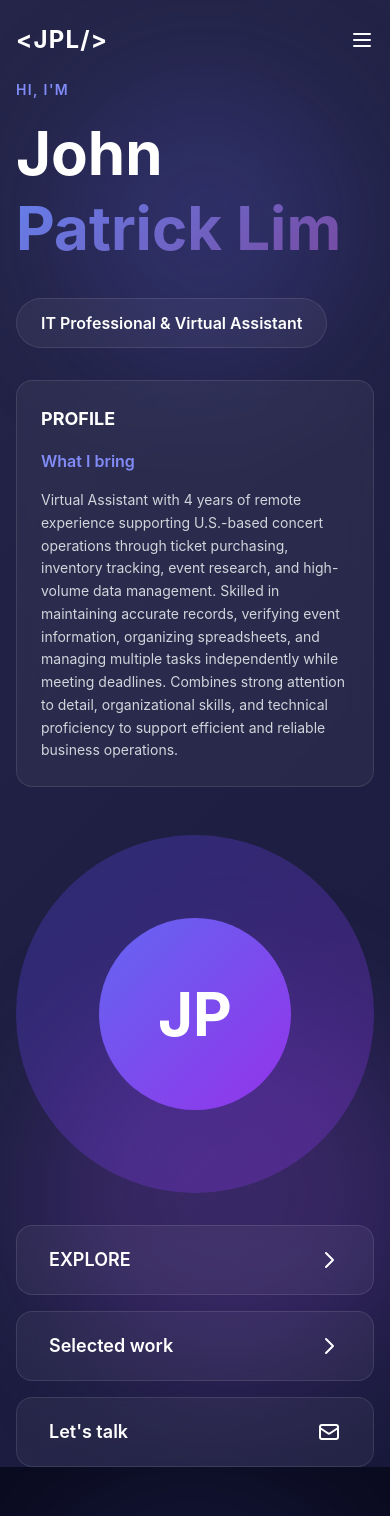
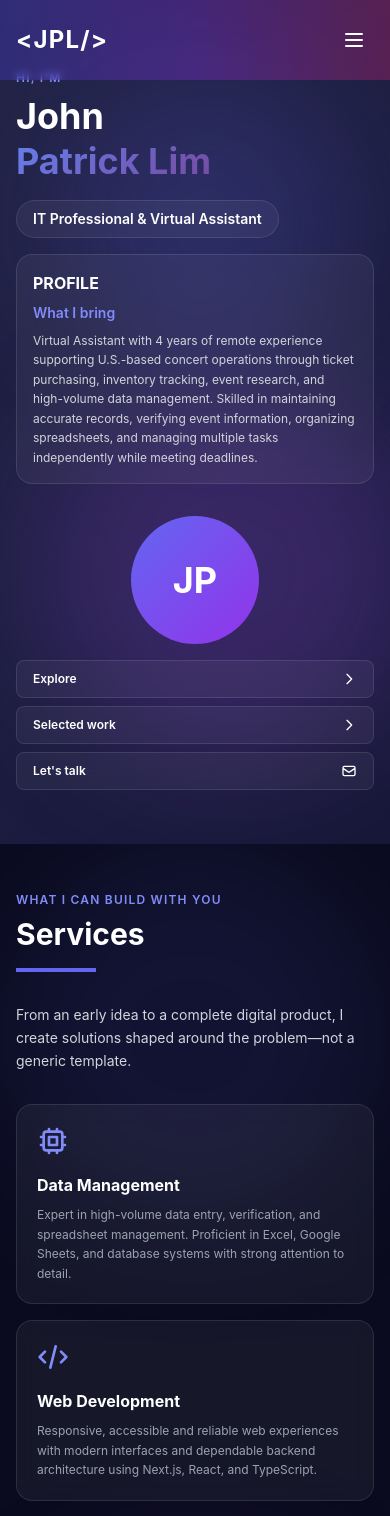
Before and after one commit to jplim2022-bck/Portfolio, a Next.js app: page / in a window 390 px wide. Shown: the top 1516 px of the page. Built offline with nearby package versions, Linux system fonts and the light colour scheme.

Commit message:
Optimize mobile view and update navigation with gradient header

```diff
--- a/components/Hero.tsx
+++ b/components/Hero.tsx
@@ -4,70 +4,63 @@ export default function Hero() {
   return (
     <section
       id="home"
-      className="min-h-screen flex items-center justify-center animated-gradient pt-20 relative overflow-hidden"
+      className="min-h-screen flex items-center justify-center animated-gradient pt-16 md:pt-20 pb-12 md:pb-0 relative overflow-hidden"
     >
       {/* Decorative elements */}
       <div className="absolute top-20 right-10 w-72 h-72 bg-indigo-500/20 rounded-full blur-3xl"></div>
       <div className="absolute bottom-20 left-10 w-96 h-96 bg-purple-500/20 rounded-full blur-3xl"></div>
 
       <div className="max-w-7xl mx-auto px-4 sm:px-6 lg:px-8 relative z-10">
-        <div className="grid md:grid-cols-2 gap-12 items-center">
+        <div className="grid md:grid-cols-2 gap-8 md:gap-12 items-center">
           {/* Left side - Text content */}
-          <div className="space-y-8">
-            <div className="space-y-4">
-              <p className="text-indigo-400 text-sm tracking-widest uppercase font-semibold">
+          <div className="space-y-4 md:space-y-8">
+            <div className="space-y-2 md:space-y-4">
+              <p className="text-indigo-400 text-xs md:text-sm tracking-widest uppercase font-semibold">
                 Hi, I&apos;m
               </p>
-              <h1 className="text-6xl md:text-8xl font-bold text-white leading-tight">
+              <h1 className="text-4xl sm:text-5xl md:text-8xl font-bold text-white leading-tight">
                 John
                 <br />
                 <span className="gradient-text">Patrick Lim</span>
               </h1>
             </div>
 
-            <div className="inline-block px-6 py-3 glass rounded-full">
-              <p className="text-white font-semibold">
+            <div className="inline-block px-4 py-2 md:px-6 md:py-3 glass rounded-full">
+              <p className="text-white font-semibold text-sm md:text-base">
                 IT Professional & Virtual Assistant
               </p>
             </div>
 
-            <div className="glass p-6 rounded-2xl space-y-4 max-w-md">
-              <h3 className="text-white font-bold text-lg">PROFILE</h3>
-              <h4 className="text-indigo-400 font-semibold">What I bring</h4>
-              <p className="text-gray-300 text-sm leading-relaxed">
+            <div className="glass p-4 md:p-6 rounded-2xl space-y-2 md:space-y-4 max-w-md">
+              <h3 className="text-white font-bold text-base md:text-lg">PROFILE</h3>
+              <h4 className="text-indigo-400 font-semibold text-sm md:text-base">What I bring</h4>
+              <p className="text-gray-300 text-xs md:text-sm leading-relaxed">
                 Virtual Assistant with 4 years of remote experience supporting U.S.-based
                 concert operations through ticket purchasing, inventory tracking, event research,
                 and high-volume data management. Skilled in maintaining accurate records, verifying
                 event information, organizing spreadsheets, and managing multiple tasks independently
-                while meeting deadlines. Combines strong attention to detail, organizational skills,
-                and technical proficiency to support efficient and reliable business operations.
+                while meeting deadlines.
               </p>
             </div>
           </div>
 
           {/* Right side - Image/Illustration area */}
-          <div className="relative min-h-[600px]">
+          <div className="relative">
             <div className="relative">
-              {/* Large circular background */}
-              <div className="w-full max-w-md aspect-square rounded-full bg-gradient-to-br from-indigo-600/30 to-purple-600/30 relative overflow-hidden">
-                <div className="absolute inset-0 flex items-center justify-center">
-                  <div className="text-center space-y-6">
-                    <div className="w-48 h-48 mx-auto bg-gradient-to-br from-indigo-500 to-purple-600 rounded-full flex items-center justify-center text-white text-6xl font-bold">
-                      JP
-                    </div>
-                  </div>
-                </div>
+              {/* JP Circle */}
+              <div className="w-32 h-32 md:w-48 md:h-48 mx-auto bg-gradient-to-br from-indigo-500 to-purple-600 rounded-full flex items-center justify-center text-white text-4xl md:text-6xl font-bold mb-4 md:mb-8">
+                JP
               </div>
 
               {/* Action cards */}
-              <div className="mt-8 space-y-4 max-w-md">
+              <div className="mt-4 md:mt-8 space-y-2 md:space-y-3 max-w-sm mx-auto">
                 <a
                   href="#skills"
-                  className="glass px-8 py-5 rounded-2xl flex items-center justify-between hover:bg-white/10 transition-all group w-full block"
+                  className="glass px-4 py-2.5 md:px-6 md:py-3 rounded-lg md:rounded-xl flex items-center justify-between hover:bg-white/10 transition-all group w-full block"
                 >
-                  <span className="text-white font-semibold text-lg">EXPLORE</span>
+                  <span className="text-white font-semibold text-xs md:text-base">Explore</span>
                   <svg
-                    className="w-6 h-6 text-white group-hover:translate-x-1 transition-transform"
+                    className="w-4 h-4 md:w-5 md:h-5 text-white group-hover:translate-x-1 transition-transform"
                     fill="none"
                     stroke="currentColor"
                     viewBox="0 0 24 24"
@@ -83,12 +76,12 @@ export default function Hero() {
 
                 <a
                   href="#projects"
-                  className="glass px-8 py-5 rounded-2xl hover:bg-white/10 transition-all group w-full block"
+                  className="glass px-4 py-2.5 md:px-6 md:py-3 rounded-lg md:rounded-xl hover:bg-white/10 transition-all group w-full block"
                 >
                   <div className="flex items-center justify-between">
-                    <span className="text-white font-semibold text-lg">Selected work</span>
+                    <span className="text-white font-semibold text-xs md:text-base">Selected work</span>
                     <svg
-                      className="w-6 h-6 text-white group-hover:translate-x-1 transition-transform"
+                      className="w-4 h-4 md:w-5 md:h-5 text-white group-hover:translate-x-1 transition-transform"
                       fill="none"
                       stroke="currentColor"
                       viewBox="0 0 24 24"
@@ -105,12 +98,12 @@ export default function Hero() {
 
                 <a
                   href="#contact"
-                  className="glass px-8 py-5 rounded-2xl hover:bg-white/10 transition-all group w-full block"
+                  className="glass px-4 py-2.5 md:px-6 md:py-3 rounded-lg md:rounded-xl hover:bg-white/10 transition-all group w-full block"
                 >
                   <div className="flex items-center justify-between">
-                    <span className="text-white font-semibold text-lg">Let&apos;s talk</span>
+                    <span className="text-white font-semibold text-xs md:text-base">Let&apos;s talk</span>
                     <svg
-                      className="w-6 h-6 text-white"
+                      className="w-4 h-4 md:w-5 md:h-5 text-white"
                       fill="none"
                       stroke="currentColor"
                       viewBox="0 0 24 24"
--- a/components/Navigation.tsx
+++ b/components/Navigation.tsx
@@ -4,6 +4,7 @@ import { useState, useEffect } from "react";
 
 export default function Navigation() {
   const [isScrolled, setIsScrolled] = useState(false);
+  const [isMobileMenuOpen, setIsMobileMenuOpen] = useState(false);
 
   useEffect(() => {
     const handleScroll = () => {
@@ -20,19 +21,32 @@ export default function Navigation() {
     { href: "#contact", label: "CONTACT" },
   ];
 
+  const handleMobileMenuClick = (href: string) => {
+    setIsMobileMenuOpen(false);
+    // Smooth scroll to section
+    const element = document.querySelector(href);
+    if (element) {
+      element.scrollIntoView({ behavior: 'smooth' });
+    }
+  };
+
   return (
     <nav
       className={`fixed top-0 w-full z-50 transition-all duration-300 ${
         isScrolled
-          ? "bg-[#0a0b1e]/90 backdrop-blur-lg shadow-lg shadow-indigo-500/10"
-          : "bg-transparent"
+          ? "bg-gradient-to-r from-indigo-900/95 via-purple-900/95 to-pink-900/95 backdrop-blur-lg shadow-lg shadow-indigo-500/20"
+          : "bg-gradient-to-r from-indigo-600/30 via-purple-600/30 to-pink-600/30 backdrop-blur-sm"
       }`}
     >
       <div className="max-w-7xl mx-auto px-4 sm:px-6 lg:px-8">
         <div className="flex justify-between items-center h-20">
           <a
             href="#home"
-            className="text-2xl font-bold text-white hover:text-indigo-400 transition-colors tracking-wider"
+            className="text-2xl font-bold text-white hover:text-pink-300 transition-colors tracking-wider z-50"
+            onClick={(e) => {
+              e.preventDefault();
+              handleMobileMenuClick('#home');
+            }}
           >
             &lt;JPL/&gt;
           </a>
@@ -42,7 +56,7 @@ export default function Navigation() {
               <a
                 key={link.href}
                 href={link.href}
-                className="text-gray-300 hover:text-white transition-colors font-medium text-sm tracking-wide uppercase"
+                className="text-gray-200 hover:text-pink-300 transition-colors font-medium text-sm tracking-wide uppercase"
               >
                 {link.label}
               </a>
@@ -59,7 +73,24 @@ export default function Navigation() {
           </div>
 
           {/* Mobile menu button */}
-          <button className="md:hidden text-white">
+          <button
+            className="md:hidden text-white z-50 p-2 hover:bg-white/10 rounded-lg transition-colors"
+            onClick={() => setIsMobileMenuOpen(!isMobileMenuOpen)}
+            aria-label="Toggle menu"
+          >
+            {isMobileMenuOpen ? (
+              <svg
+                className="w-6 h-6"
+                fill="none"
+                strokeLinecap="round"
+                strokeLinejoin="round"
+                strokeWidth="2"
+                viewBox="0 0 24 24"
+                stroke="currentColor"
+              >
+                <path d="M6 18L18 6M6 6l12 12"></path>
+              </svg>
+            ) : (
               <svg
                 className="w-6 h-6"
                 fill="none"
@@ -71,7 +102,45 @@ export default function Navigation() {
               >
                 <path d="M4 6h16M4 12h16M4 18h16"></path>
               </svg>
+            )}
           </button>
+        </div>
+      </div>
+
+      {/* Mobile menu */}
+      <div
+        className={`md:hidden transition-all duration-300 ease-in-out ${
+          isMobileMenuOpen
+            ? "max-h-screen opacity-100"
+            : "max-h-0 opacity-0 overflow-hidden"
+        }`}
+      >
+        <div className="px-4 pt-2 pb-6 space-y-2 bg-gradient-to-b from-transparent to-indigo-950/50 backdrop-blur-lg">
+          {navLinks.map((link) => (
+            <a
+              key={link.href}
+              href={link.href}
+              onClick={(e) => {
+                e.preventDefault();
+                handleMobileMenuClick(link.href);
+              }}
+              className="block px-4 py-3 text-gray-200 hover:text-pink-300 hover:bg-white/5 transition-all font-medium text-sm tracking-wide uppercase rounded-lg"
+            >
+              {link.label}
+            </a>
+          ))}
+          <a
+            href="/resume.pdf"
+            className="block px-4 py-3 text-center glass rounded-lg text-white hover:bg-white/10 transition-all font-medium text-sm tracking-wide uppercase"
+            onClick={() => setIsMobileMenuOpen(false)}
+          >
+            <span className="flex items-center justify-center space-x-2">
+              <span>RESUME</span>
+              <svg className="w-4 h-4" fill="none" stroke="currentColor" viewBox="0 0 24 24">
+                <path strokeLinecap="round" strokeLinejoin="round" strokeWidth="2" d="M12 10v6m0 0l-3-3m3 3l3-3m2 8H7a2 2 0 01-2-2V5a2 2 0 012-2h5.586a1 1 0 01.707.293l5.414 5.414a1 1 0 01.293.707V19a2 2 0 01-2 2z"/>
+              </svg>
+            </span>
+          </a>
         </div>
       </div>
     </nav>
--- a/components/Skills.tsx
+++ b/components/Skills.tsx
@@ -43,42 +43,42 @@ export default function Skills() {
   ];
 
   return (
-    <section id="skills" className="py-32 bg-[#0a0b1e] relative overflow-hidden">
+    <section id="skills" className="py-12 md:py-32 bg-[#0a0b1e] relative overflow-hidden">
       {/* Background decorations */}
       <div className="absolute top-0 left-0 w-96 h-96 bg-indigo-500/10 rounded-full blur-3xl"></div>
       <div className="absolute bottom-0 right-0 w-96 h-96 bg-purple-500/10 rounded-full blur-3xl"></div>
 
       <div className="max-w-7xl mx-auto px-4 sm:px-6 lg:px-8 relative z-10">
-        <div className="mb-20">
-          <p className="text-indigo-400 text-sm tracking-widest uppercase font-semibold mb-4">
+        <div className="mb-8 md:mb-20">
+          <p className="text-indigo-400 text-xs md:text-sm tracking-widest uppercase font-semibold mb-2 md:mb-4">
             WHAT I CAN BUILD WITH YOU
           </p>
-          <h2 className="text-5xl md:text-7xl font-bold text-white mb-8">
+          <h2 className="text-3xl md:text-7xl font-bold text-white mb-4 md:mb-8">
             Services
           </h2>
           <div className="w-20 h-1 bg-indigo-500"></div>
         </div>
 
-        <div className="mb-16 max-w-2xl">
-          <p className="text-gray-300 text-lg leading-relaxed">
+        <div className="mb-8 md:mb-16 max-w-2xl">
+          <p className="text-gray-300 text-sm md:text-lg leading-relaxed">
             From an early idea to a complete digital product, I create solutions shaped
             around the problem—not a generic template.
           </p>
         </div>
 
-        <div className="grid md:grid-cols-2 lg:grid-cols-4 gap-6">
+        <div className="grid sm:grid-cols-2 lg:grid-cols-4 gap-4 md:gap-6">
           {services.map((service, index) => (
             <div
               key={index}
-              className="glass p-8 rounded-2xl hover:bg-white/10 transition-all duration-300 group cursor-pointer"
+              className="glass p-5 md:p-8 rounded-2xl hover:bg-white/10 transition-all duration-300 group cursor-pointer"
             >
-              <div className="mb-6 text-indigo-400 group-hover:text-indigo-300 transition-colors">
+              <div className="mb-4 md:mb-6 text-indigo-400 group-hover:text-indigo-300 transition-colors">
                 {service.icon}
               </div>
-              <h3 className="text-xl font-bold text-white mb-4">
+              <h3 className="text-base md:text-xl font-bold text-white mb-2 md:mb-4">
                 {service.title}
               </h3>
-              <p className="text-gray-400 text-sm leading-relaxed">
+              <p className="text-gray-400 text-xs md:text-sm leading-relaxed">
                 {service.description}
               </p>
             </div>
```
Also changed, not shown: components/Contact.tsx (+36 -36 lines), components/Footer.tsx (+10 -10 lines), components/Projects.tsx (+20 -20 lines). Lines whose indentation alone changed are shown as unchanged.
